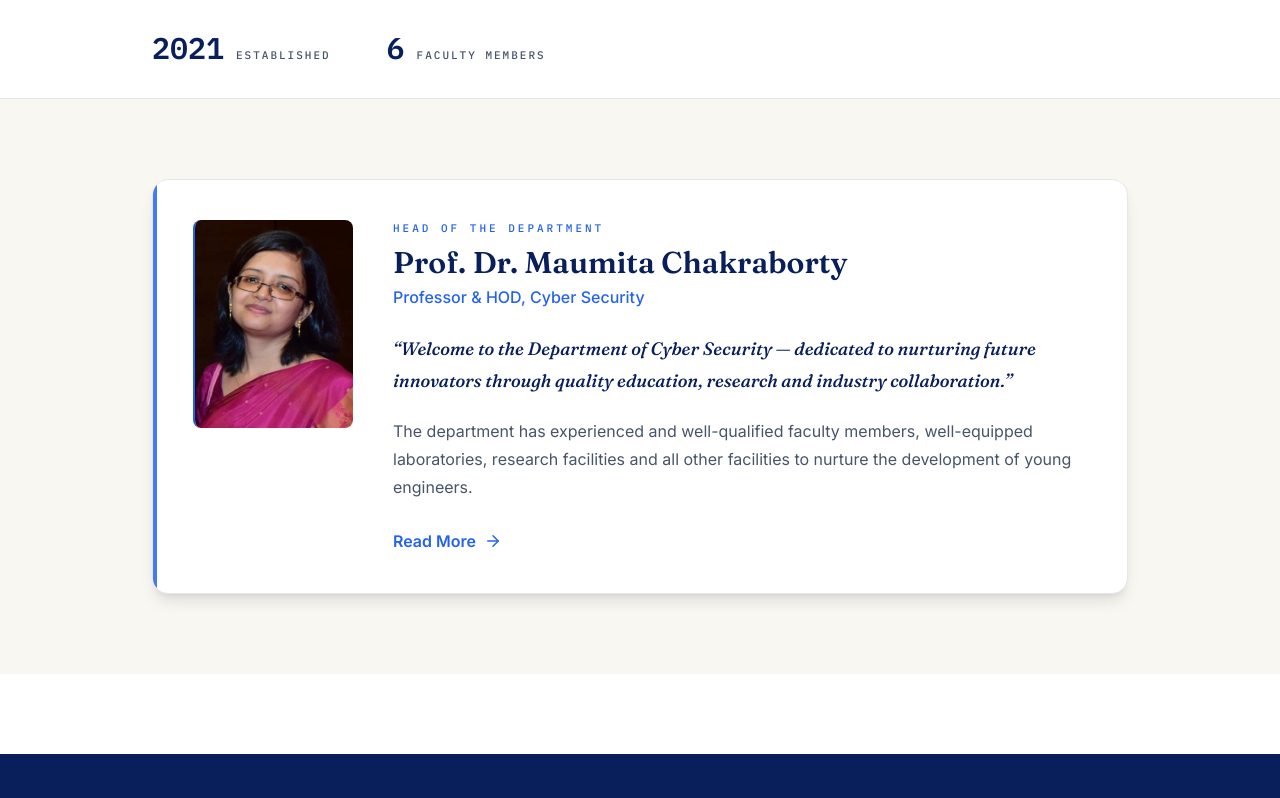
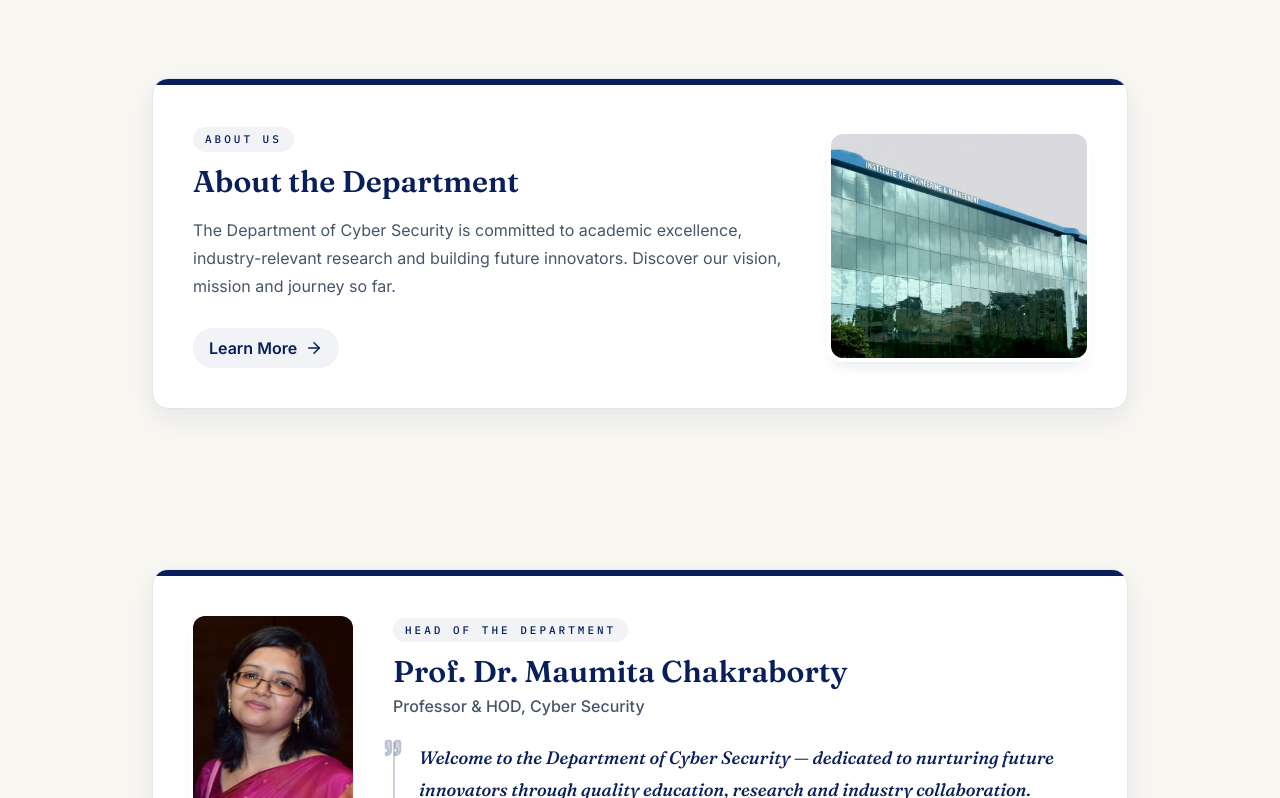
Before and after one commit to khushisoumya/iem-cst-csit-cs-nw, a React (Vite) app: page / in a window 1280 px wide. Shown: the part 682-1480 px from the top of the page. Built offline with nearby package versions, Linux system fonts and the light colour scheme.

Commit message:
Add AboutCard component and update Home page layout

```diff
--- /dev/null
+++ b/src/components/home/AboutCard.jsx
@@ -0,0 +1,53 @@
+import { Link } from "react-router-dom";
+import { ArrowRight } from "lucide-react";
+import aboutImage from "../../assets/images/building2.png";
+
+function AboutCard() {
+  return (
+    <section className="bg-paper py-20">
+      <div className="max-w-5xl mx-auto px-6">
+        <div className="group relative overflow-hidden rounded-2xl bg-white border border-line shadow-[0_10px_30px_rgba(8,31,92,0.08)] hover:shadow-[0_25px_50px_rgba(8,31,92,0.16)] transition-shadow duration-500">
+          <div className="h-1.5 w-full bg-ink" />
+
+          <div className="p-8 md:p-10 flex flex-col md:flex-row-reverse gap-10 items-center">
+            <div className="flex-shrink-0 w-full md:w-64">
+              <div className="relative overflow-hidden rounded-xl h-48 md:h-56 ring-4 ring-white shadow-lg shadow-ink/10">
+                <img
+                  src={aboutImage}
+                  alt="Department building"
+                  className="w-full h-full object-cover transition-all duration-500 group-hover:scale-110"
+                />
+              </div>
+            </div>
+
+            <div className="flex-1">
+              <span className="inline-block font-mono text-[11px] uppercase tracking-[3px] text-ink bg-ink/5 px-3 py-1 rounded-full">
+                About Us
+              </span>
+
+              <h3 className="mt-3 font-display text-2xl md:text-3xl font-semibold text-ink">
+                About the Department
+              </h3>
+
+              <p className="mt-4 text-body leading-7 font-sans">
+                The Department of Cyber Security is committed to academic
+                excellence, industry-relevant research and building future
+                innovators. Discover our vision, mission and journey so far.
+              </p>
+
+              <Link
+                to="/about"
+                className="mt-7 inline-flex items-center gap-2 font-sans font-semibold text-ink bg-ink/5 hover:bg-ink hover:text-white px-4 py-2 rounded-full transition-all duration-300 w-fit"
+              >
+                Learn More
+                <ArrowRight size={18} />
+              </Link>
+            </div>
+          </div>
+        </div>
+      </div>
+    </section>
+  );
+}
+
+export default AboutCard;
--- a/src/components/home/HODCard.jsx
+++ b/src/components/home/HODCard.jsx
@@ -1,6 +1,6 @@
 import { useState } from "react";
 import hodImage from "../../assets/images/pdep4.png";
-import { ArrowRight, ChevronUp } from "lucide-react";
+import { ArrowRight, ChevronUp, Quote } from "lucide-react";
 
 function HODCard() {
   const [expanded, setExpanded] = useState(false);
@@ -8,9 +8,12 @@ function HODCard() {
   return (
     <section className="bg-paper py-20">
       <div className="max-w-5xl mx-auto px-6">
-        <div className="group premium-card p-8 md:p-10 shadow-lg flex flex-col md:flex-row gap-10">
+        <div className="group relative overflow-hidden rounded-2xl bg-white border border-line shadow-[0_10px_30px_rgba(8,31,92,0.08)] hover:shadow-[0_25px_50px_rgba(8,31,92,0.18)] transition-shadow duration-500">
+          <div className="h-1.5 w-full bg-ink" />
+
+          <div className="p-8 md:p-10 flex flex-col md:flex-row gap-10">
             <div className="flex-shrink-0 flex flex-col items-center md:items-start">
-            <div className="relative overflow-hidden rounded-lg w-40 h-52 border-l-2 border-signal">
+              <div className="relative overflow-hidden rounded-xl w-40 h-52 ring-4 ring-white shadow-lg shadow-ink/10">
                 <img
                   src={hodImage}
                   alt="Prof. Dr. Maumita Chakraborty, Head of the Department"
@@ -20,25 +23,28 @@ function HODCard() {
             </div>
 
             <div className="flex-1">
-            <p className="font-mono text-[11px] uppercase tracking-[3px] text-signal transition-colors duration-500 group-hover:text-blue-200">
+              <span className="inline-block font-mono text-[11px] uppercase tracking-[3px] text-ink bg-ink/5 px-3 py-1 rounded-full">
                 Head of the Department
-            </p>
+              </span>
 
-            <h3 className="mt-2 font-display text-2xl md:text-3xl font-semibold text-ink transition-colors duration-500">
+              <h3 className="mt-3 font-display text-2xl md:text-3xl font-semibold text-ink">
                 Prof. Dr. Maumita Chakraborty
               </h3>
 
-            <p className="mt-1 text-signal font-medium font-sans transition-colors duration-500 group-hover:text-blue-200">
+              <p className="mt-1 text-body font-medium font-sans">
                 Professor & HOD, Cyber Security
               </p>
 
-            <p className="mt-6 font-display italic text-lg leading-8 text-ink transition-colors duration-500 group-hover:text-white">
-              &ldquo;Welcome to the Department of Cyber Security — dedicated
+              <div className="mt-6 relative pl-6 border-l-2 border-ink/20">
+                <Quote className="absolute -left-3 -top-1 text-ink/20" size={20} fill="currentColor" />
+                <p className="font-display italic text-lg leading-8 text-ink">
+                  Welcome to the Department of Cyber Security — dedicated
                   to nurturing future innovators through quality education,
-              research and industry collaboration.&rdquo;
+                  research and industry collaboration.
                 </p>
+              </div>
 
-            <p className="mt-5 text-body leading-7 font-sans transition-colors duration-500">
+              <p className="mt-6 text-body leading-7 font-sans">
                 The department has experienced and well-qualified faculty
                 members, well-equipped laboratories, research facilities and
                 all other facilities to nurture the development of young
@@ -47,12 +53,10 @@ function HODCard() {
 
               <div
                 className={`overflow-hidden transition-all duration-500 ${
-                expanded
-                  ? "max-h-[600px] opacity-100 mt-4"
-                  : "max-h-0 opacity-0"
+                  expanded ? "max-h-[600px] opacity-100 mt-4" : "max-h-0 opacity-0"
                 }`}
               >
-              <p className="text-body leading-7 font-sans transition-colors duration-500">
+                <p className="text-body leading-7 font-sans">
                   To inculcate excellent problem solving skills, the department
                   always focuses on outcome based education through outcome
                   based teaching and learning process. A large number of
@@ -61,7 +65,7 @@ function HODCard() {
                   experience.
                 </p>
 
-              <p className="mt-4 text-body leading-7 font-sans transition-colors duration-500">
+                <p className="mt-4 text-body leading-7 font-sans">
                   The department is continuously growing since its
                   establishment with the motto of preparing the students to
                   excel in the industry and to be successful in higher
@@ -70,7 +74,7 @@ function HODCard() {
                   students to excel in their career.
                 </p>
 
-              <p className="mt-4 text-body leading-7 font-sans transition-colors duration-500">
+                <p className="mt-4 text-body leading-7 font-sans">
                   In addition, continuous support and untiring efforts of the
                   Training and Placement Cell help students build successful
                   careers. Apart from academics, the department constantly
@@ -82,15 +86,12 @@ function HODCard() {
 
               <button
                 onClick={() => setExpanded(!expanded)}
-              className="mt-7 inline-flex items-center gap-2 font-sans font-semibold text-signal transition-all duration-300 group-hover:text-white hover:gap-3"
+                className="mt-7 inline-flex items-center gap-2 font-sans font-semibold text-ink bg-ink/5 hover:bg-ink hover:text-white px-4 py-2 rounded-full transition-all duration-300"
               >
                 {expanded ? "Show Less" : "Read More"}
-              {expanded ? (
-                <ChevronUp size={18} />
-              ) : (
-                <ArrowRight size={18} />
-              )}
+                {expanded ? <ChevronUp size={18} /> : <ArrowRight size={18} />}
               </button>
+            </div>
           </div>
         </div>
       </div>
--- a/src/components/home/StatStrip.jsx
+++ b/src/components/home/StatStrip.jsx
@@ -1,27 +1,27 @@
-import faculty from "../../data/faculty";
+// import faculty from "../../data/faculty";
 
-const stats = [
-  { label: "Established", value: "2021" },
-  { label: "Faculty Members", value: String(faculty.length) },
-];
+// const stats = [
+//   { label: "Established", value: "2021" },
+//   { label: "Faculty Members", value: String(faculty.length) },
+// ];
 
-function StatStrip() {
-  return (
-    <section className="bg-white border-b border-line">
-      <div className="max-w-5xl mx-auto px-6 flex flex-wrap justify-center sm:justify-start gap-x-14 gap-y-6 py-8">
-        {stats.map((stat) => (
-          <div key={stat.label} className="flex items-baseline gap-3">
-            <span className="font-mono text-3xl font-semibold text-ink">
-              {stat.value}
-            </span>
-            <span className="font-mono text-[11px] uppercase tracking-[2px] text-body">
-              {stat.label}
-            </span>
-          </div>
-        ))}
-      </div>
-    </section>
-  );
-}
+// function StatStrip() {
+//   return (
+//     <section className="bg-white border-b border-line">
+//       <div className="max-w-5xl mx-auto px-6 flex flex-wrap justify-center sm:justify-start gap-x-14 gap-y-6 py-8">
+//         {stats.map((stat) => (
+//           <div key={stat.label} className="flex items-baseline gap-3">
+//             <span className="font-mono text-3xl font-semibold text-ink">
+//               {stat.value}
+//             </span>
+//             <span className="font-mono text-[11px] uppercase tracking-[2px] text-body">
+//               {stat.label}
+//             </span>
+//           </div>
+//         ))}
+//       </div>
+//     </section>
+//   );
+// }
 
-export default StatStrip;
+// export default StatStrip;
--- a/src/pages/Home.jsx
+++ b/src/pages/Home.jsx
@@ -1,12 +1,12 @@
 import Hero from "../components/home/Hero";
-import StatStrip from "../components/home/StatStrip";
 import HODCard from "../components/home/HODCard";
+import AboutCard from "../components/home/AboutCard";
 
 function Home() {
   return (
     <>
       <Hero />
-      <StatStrip />
+      <AboutCard />
       <HODCard />
     </>
   );
```
Lines whose indentation alone changed are shown as unchanged.
